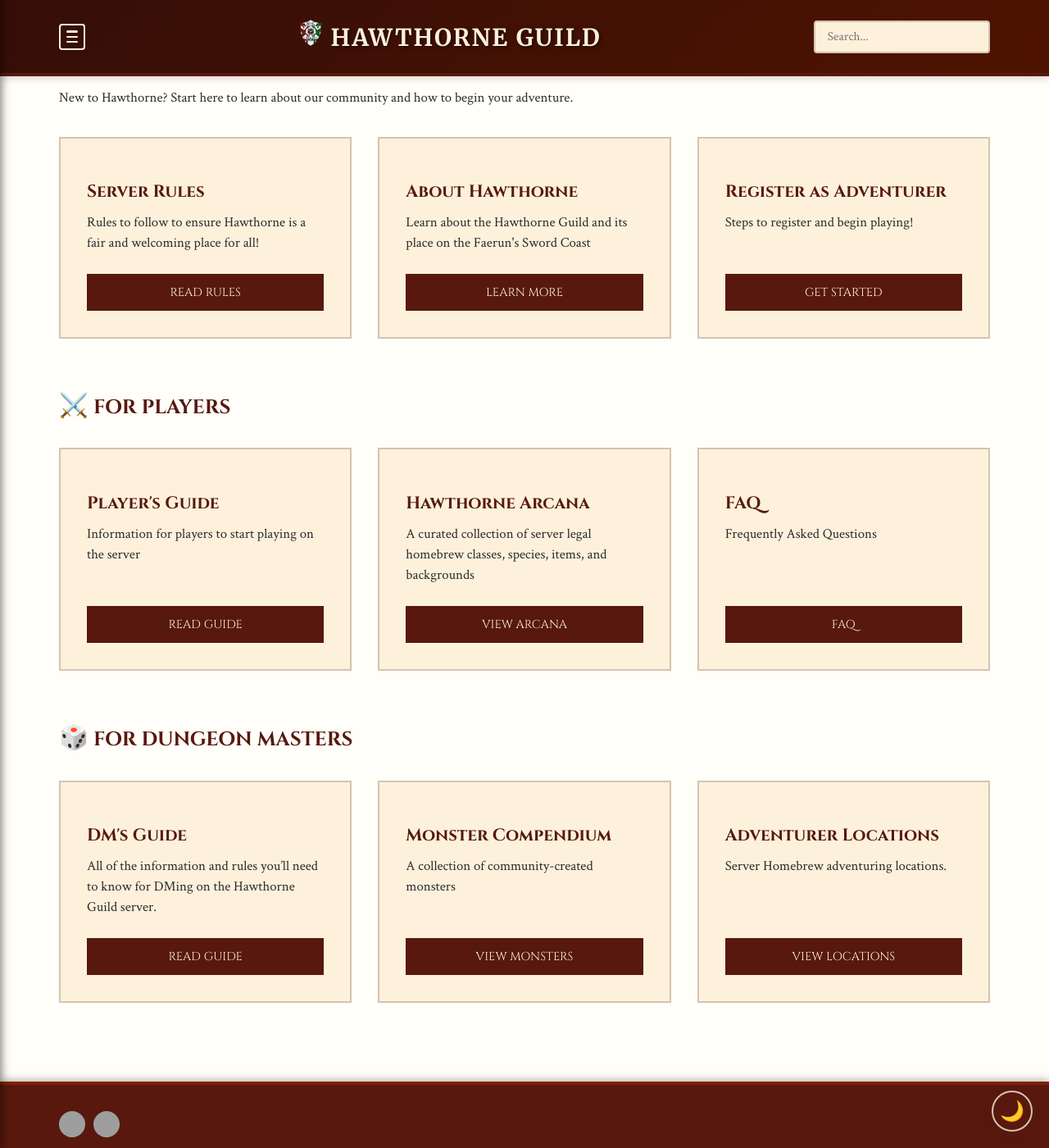
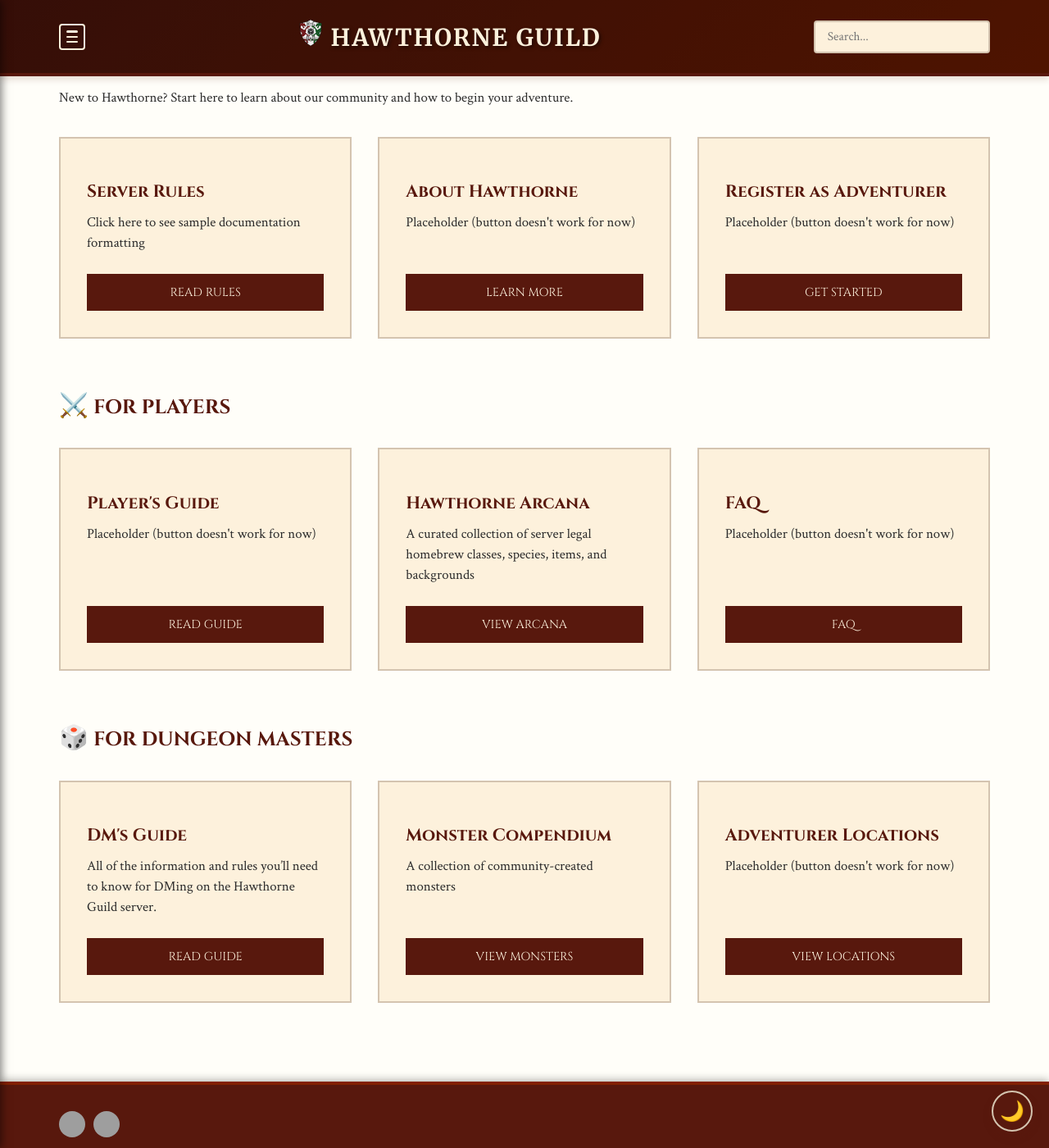
Before and after one commit to coconutswallow/Guides, a Jekyll site: the page built from index.html, in a window 1280 px wide and 1400 px high, scrolled down 328 px. Shown: the whole window at 82% size. Built offline with Jekyll 4.4.1, drawn with Linux system fonts in a browser that asks for light colours; comment, search, counter and statistics services are not loaded; grey boxes are pictures that could not be loaded.

Commit message:
Update index.html

```diff
--- a/index.html
+++ b/index.html
@@ -22,19 +22,19 @@
   <div class="card-grid">
     <div class="feature-card">
       <h4>Server Rules</h4>
-      <p>Rules to follow to ensure Hawthorne is a fair and welcoming place for all!</p>
+      <p>Click here to see sample documentation formatting</p>
       <a href="{{ 'rules/server-rules.html' | relative_url }}" class="card-button">Read Rules</a>
     </div>
 
     <div class="feature-card">
       <h4>About Hawthorne</h4>
-      <p>Learn about the Hawthorne Guild and its place on the Faerun's Sword Coast</p>
+      <p>Placeholder (button doesn't work for now)</p>
       <a href="{{ 'players-guide/getting-started/about-hawthorne/' | relative_url }}" class="card-button">Learn More</a>
     </div>
 
     <div class="feature-card">
       <h4>Register as Adventurer</h4>
-      <p>Steps to register and begin playing!</p>
+      <p>Placeholder (button doesn't work for now)</p>
       <a href="{{ 'players-guide/getting-started/registering-as-an-adventurer/' | relative_url }}" class="card-button">Get Started</a>
     </div>
   </div>
@@ -49,7 +49,7 @@
   <div class="card-grid">
     <div class="feature-card">
       <h4>Player's Guide</h4>
-      <p>Information for players to start playing on the server</p>
+      <p>Placeholder (button doesn't work for now)</p>
       <a href="{{ 'players-guide/character-creation/character-creation/' | relative_url }}" class="card-button">Read Guide</a>
     </div>
 
@@ -60,7 +60,7 @@
     </div>
     <div class="feature-card">
       <h4>FAQ</h4>
-      <p>Frequently Asked Questions</p>
+      <p>Placeholder (button doesn't work for now)</p>
       <a href="{{ 'players-guide/downtime/' | relative_url }}" class="card-button">FAQ</a>
     </div>
   </div>
@@ -86,7 +86,7 @@
 
     <div class="feature-card">
       <h4>Adventurer Locations</h4>
-      <p>Server Homebrew adventuring locations.</p>
+      <p>Placeholder (button doesn't work for now)</p>
       <a href="{{ '/monster-compendium/generator/' | relative_url }}" class="card-button">View Locations</a>
     </div>
   </div>
```
